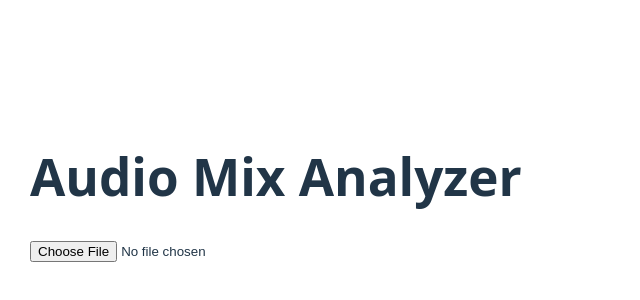
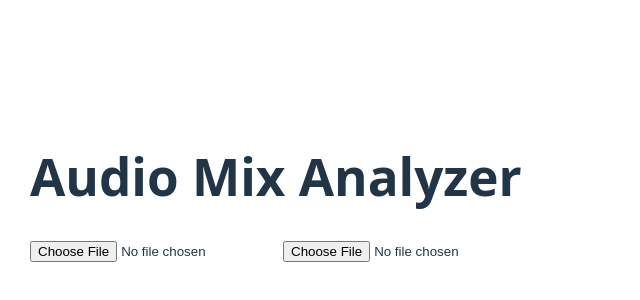
Before and after one commit to rob-cost/Audio-Mix-Analyzer, a React (Vite) app in the folder frontend/my-app/: page / in a window 1280 px wide. Shown: the part 212-512 px from the top of the page, without its empty margins (0-640 px from the left). Built offline with nearby package versions, Linux system fonts and the light colour scheme.

Commit message:
Created button for reference track analysis

```diff
--- a/frontend/my-app/src/components/Main-View/main-view.tsx
+++ b/frontend/my-app/src/components/Main-View/main-view.tsx
@@ -10,9 +10,10 @@ type AnalysisReport = {
 };
 
 export default function MainView() {
-  const [report, setReport] = useState<AnalysisReport | null>(null);
+  const [mainReport, setMainReport] = useState<AnalysisReport | null>(null);
+  const [refReport, setRefReport] = useState<AnalysisReport | null>(null);
 
-  const upload = async (e: React.ChangeEvent<HTMLInputElement>) => {
+  const uploadMain = async (e: React.ChangeEvent<HTMLInputElement>) => {
     const file = e.target.files![0];
     const form = new FormData();
     form.append("file", file);
@@ -23,9 +24,26 @@ export default function MainView() {
         body: form,
       });
 
-      setReport(await res.json());
+      setMainReport(await res.json());
     } catch (err) {
-      console.error("Analysis Failed", { err });
+      console.error("Main Track Analysis Failed", { err });
+    }
+  };
+
+  const uploadRef = async (e: React.ChangeEvent<HTMLInputElement>) => {
+    const file = e.target.files![0];
+    const form = new FormData();
+    form.append("file", file);
+
+    try {
+      const res = await fetch("http://localhost:8000/analyze_reference", {
+        method: "POST",
+        body: form,
+      });
+
+      setRefReport(await res.json());
+    } catch (err) {
+      console.error("Reference Track Analysis Failed", { err });
     }
   };
 
@@ -33,13 +51,28 @@ export default function MainView() {
     <div style={{ padding: 30 }}>
       <h1>Audio Mix Analyzer</h1>
 
-      <input type="file" onChange={upload} />
+      <input type="file" onChange={uploadMain} />
 
-      {report && (
+      <input type="file" onChange={uploadRef} />
+
+      {mainReport && (
         <div style={{ marginTop: 30 }}>
           <h2>Analysis Report</h2>
 
-          {Object.entries(report).map(([section, metrics]) => (
+          {Object.entries(mainReport).map(([section, metrics]) => (
+            <div key={section}>
+              <h3>{section}</h3>
+              <pre>{JSON.stringify(metrics, null, 2)}</pre>
+            </div>
+          ))}
+        </div>
+      )}
+
+      {refReport && (
+        <div style={{ marginTop: 30 }}>
+          <h2>Analysis Report</h2>
+
+          {Object.entries(refReport).map(([section, metrics]) => (
             <div key={section}>
               <h3>{section}</h3>
               <pre>{JSON.stringify(metrics, null, 2)}</pre>
```
